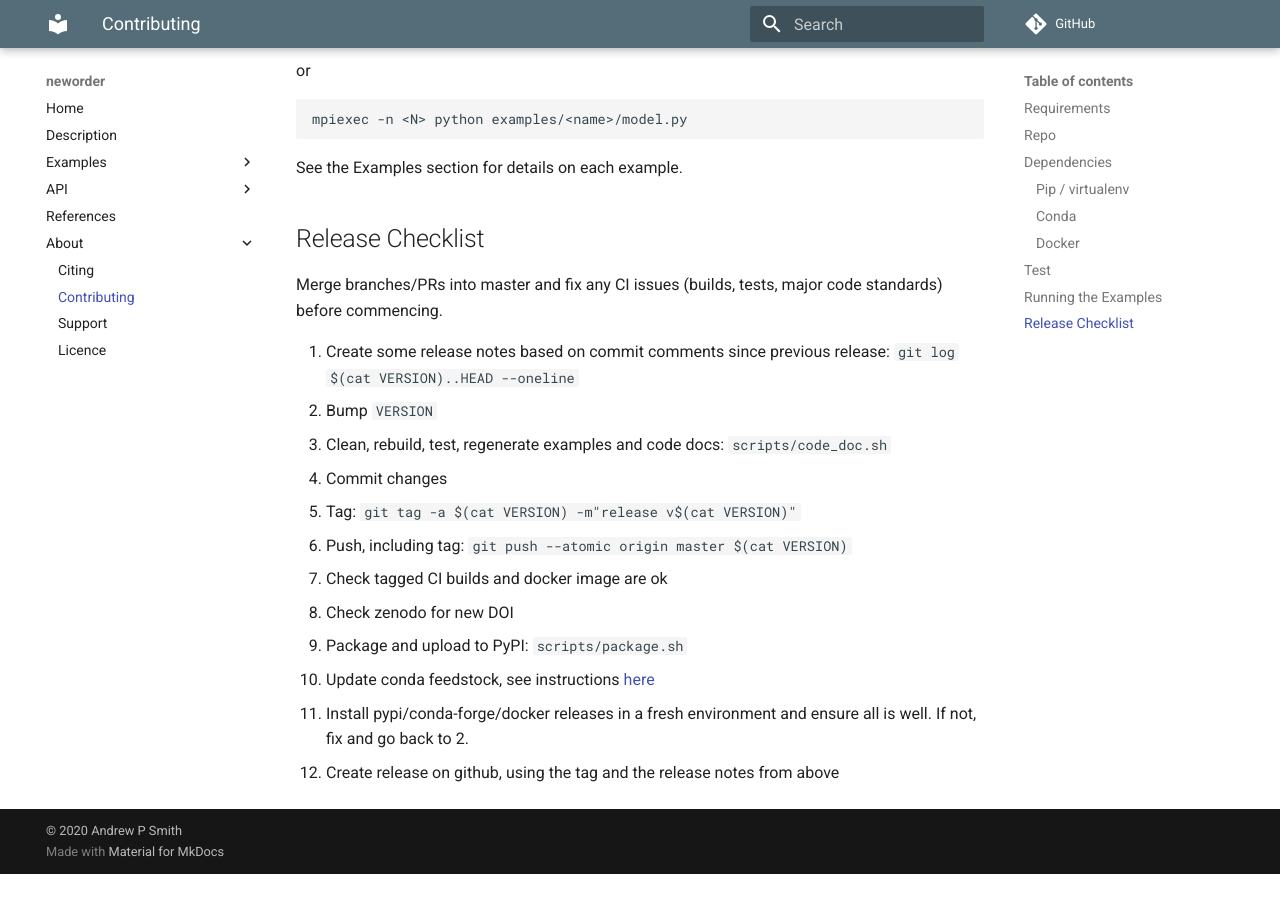
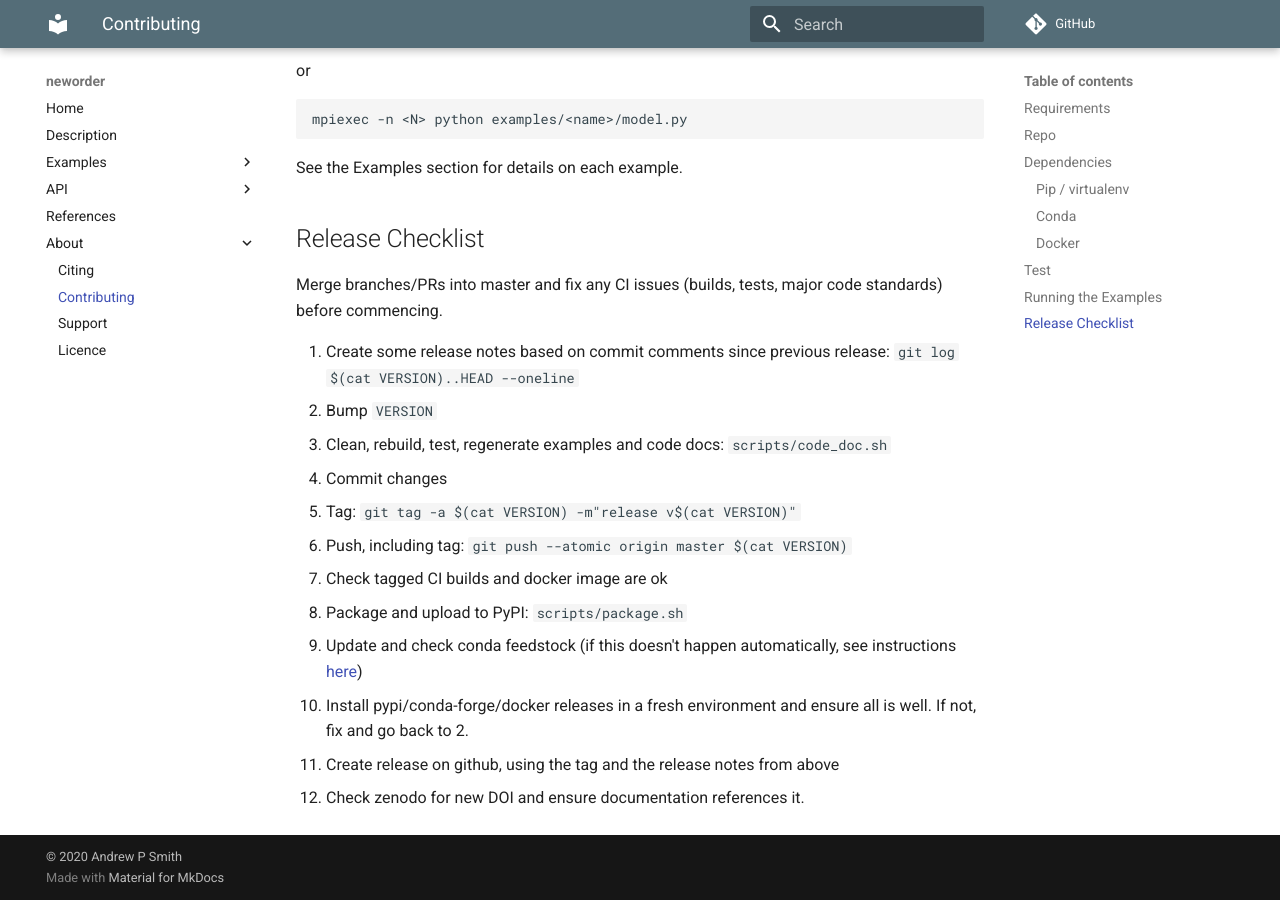
Before and after one commit to virgesmith/neworder, an MkDocs documentation site: the page built from docs/developer.md, in a window 1280 px wide and 900 px high, scrolled down 2846 px. Built offline with MkDocs 1.6.1 and Material for MkDocs 9.7.7, drawn with Linux system fonts in a browser that asks for light colours; comment, search, counter and statistics services are not loaded; before the commit the page ends 3720 px from its top, so only the background shows below that.

Commit message:
doc updates

```diff
--- a/docs/developer.md
+++ b/docs/developer.md
@@ -146,8 +146,8 @@ Merge branches/PRs into master and fix any CI issues (builds, tests, major code
 5. Tag: `git tag -a $(cat VERSION) -m"release v$(cat VERSION)"`
 6. Push, including tag: `git push --atomic origin master $(cat VERSION)`
 7. Check tagged CI builds and docker image are ok
-8. Check zenodo for new DOI
-9. Package and upload to PyPI: `scripts/package.sh`
-10. Update conda feedstock, see instructions [here](https://github.com/conda-forge/neworder-feedstock)
-11. Install pypi/conda-forge/docker releases in a fresh environment and ensure all is well. If not, fix and go back to 2.
-12. Create release on github, using the tag and the release notes from above
+8. Package and upload to PyPI: `scripts/package.sh`
+9. Update and check conda feedstock (if this doesn't happen automatically, see instructions [here](https://github.com/conda-forge/neworder-feedstock))
+10. Install pypi/conda-forge/docker releases in a fresh environment and ensure all is well. If not, fix and go back to 2.
+11. Create release on github, using the tag and the release notes from above
+12. Check zenodo for new DOI and ensure documentation references it.
--- a/mkdocs.yml
+++ b/mkdocs.yml
@@ -30,7 +30,7 @@ extra_javascript:
 plugins:
   - search
   - macros:
-      module_name: docs.macros
+      module_name: docs/macros
       # include_dir: examples
 #  - mkpdfs
 
```
Also changed, not shown: docs-requirements.txt (+4 -3 lines).
